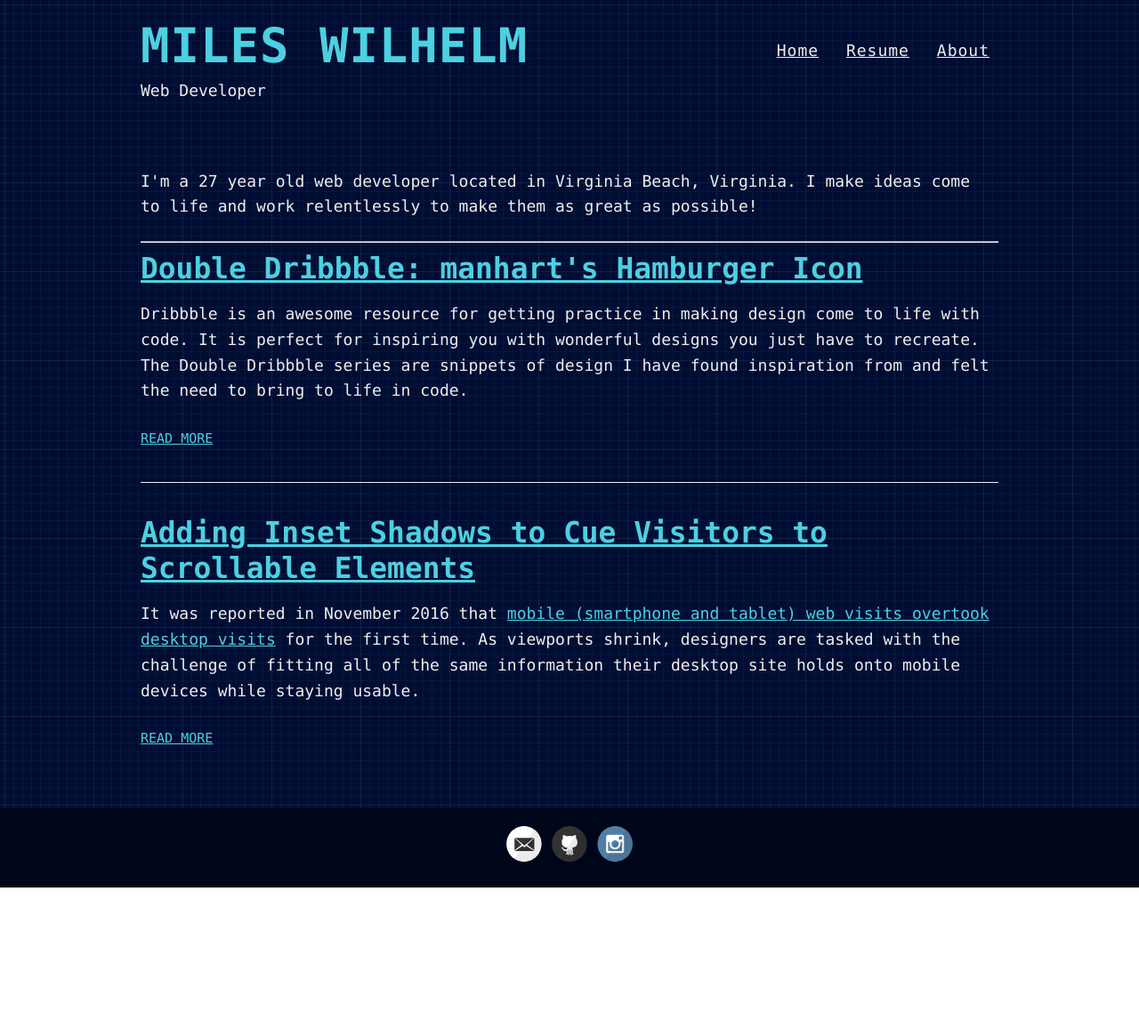
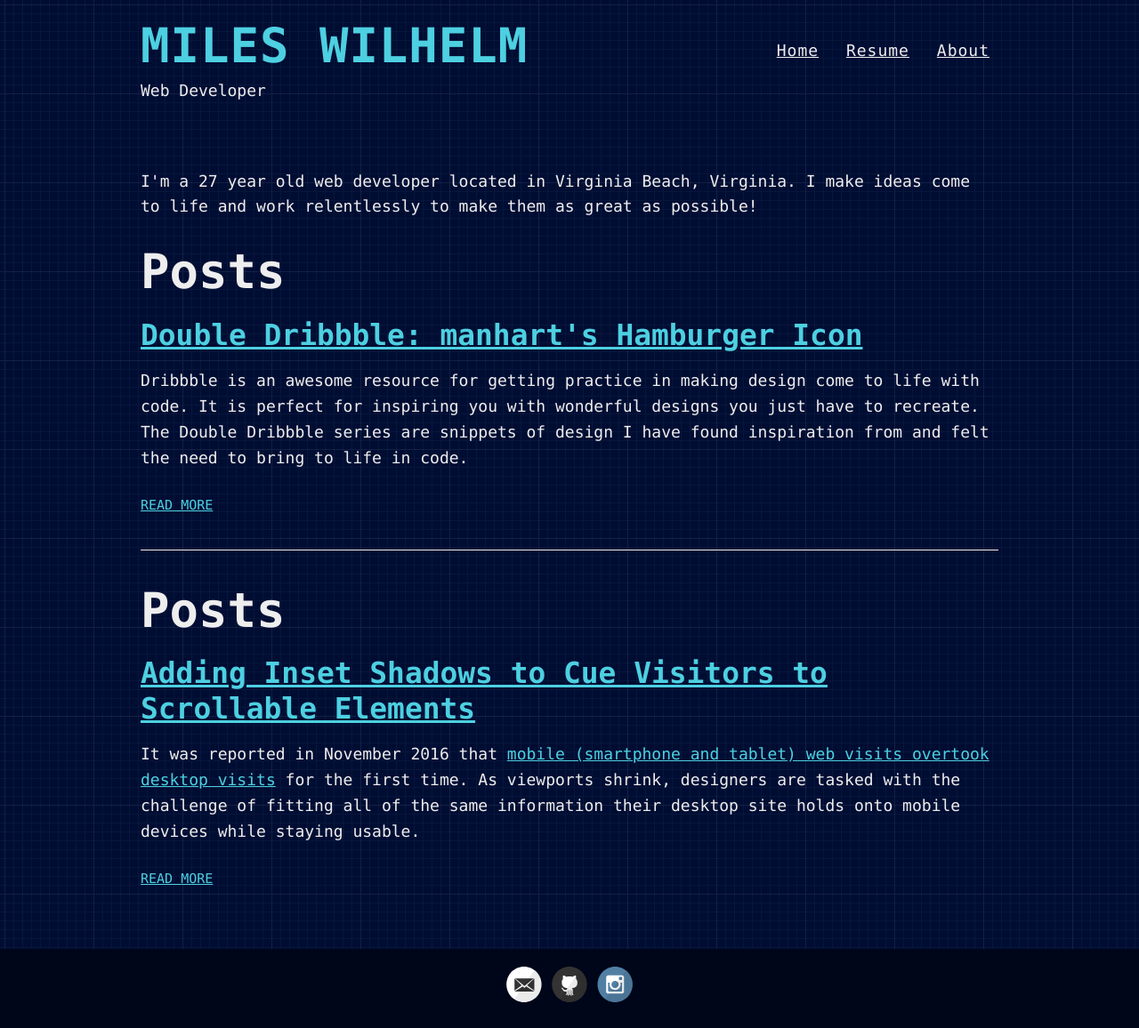
Before and after one commit to mileswilhelm/mileswilhelm.github.io, a Jekyll site: the page built from index.html, in a window 1280 px wide. Shown: the whole page at 89% size. Built offline with Jekyll 4.4.1, drawn with Linux system fonts in a browser that asks for light colours; before the commit the page ends 998 px from its top, so only the background shows below that.

Commit message:
Home page spacing

```diff
--- a/index.html
+++ b/index.html
@@ -2,15 +2,15 @@
 layout: default
 ---
 
-<div class="intro">
+<div class="intro mb-4">
   <p>I'm a 27 year old web developer located in Virginia Beach, Virginia. I make ideas come to life and work relentlessly to make them as great as possible!</p>
 </div>
-
-<hr>
 
 <div class="posts">
   {% for post in site.posts %}
     <article class="post">
+
+      <h1 class="mb-3">Posts</h1>
 
       <h2><a href="{{ site.baseurl }}{{ post.url }}">{{ post.title }}</a></h2>
 
```
